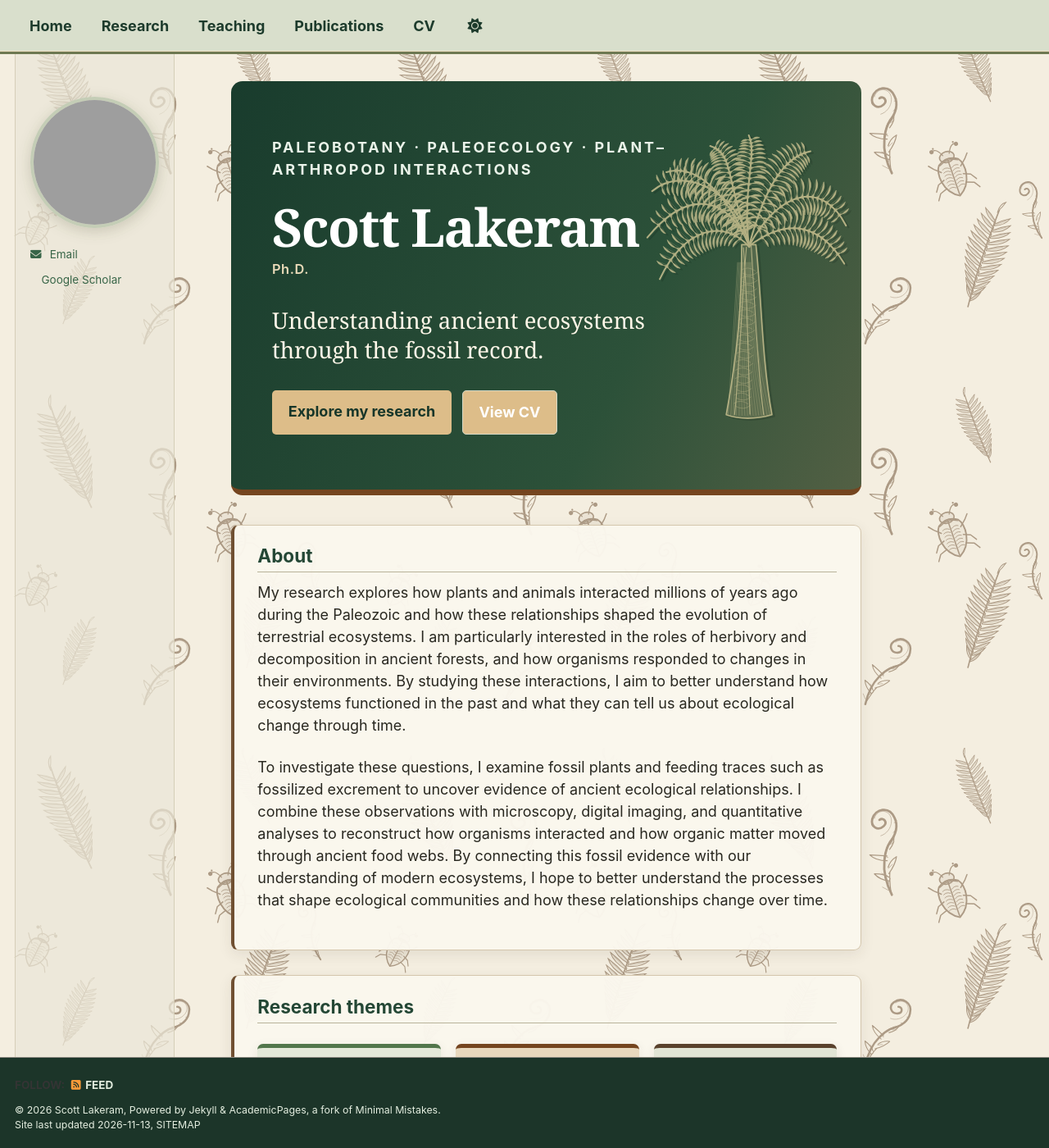
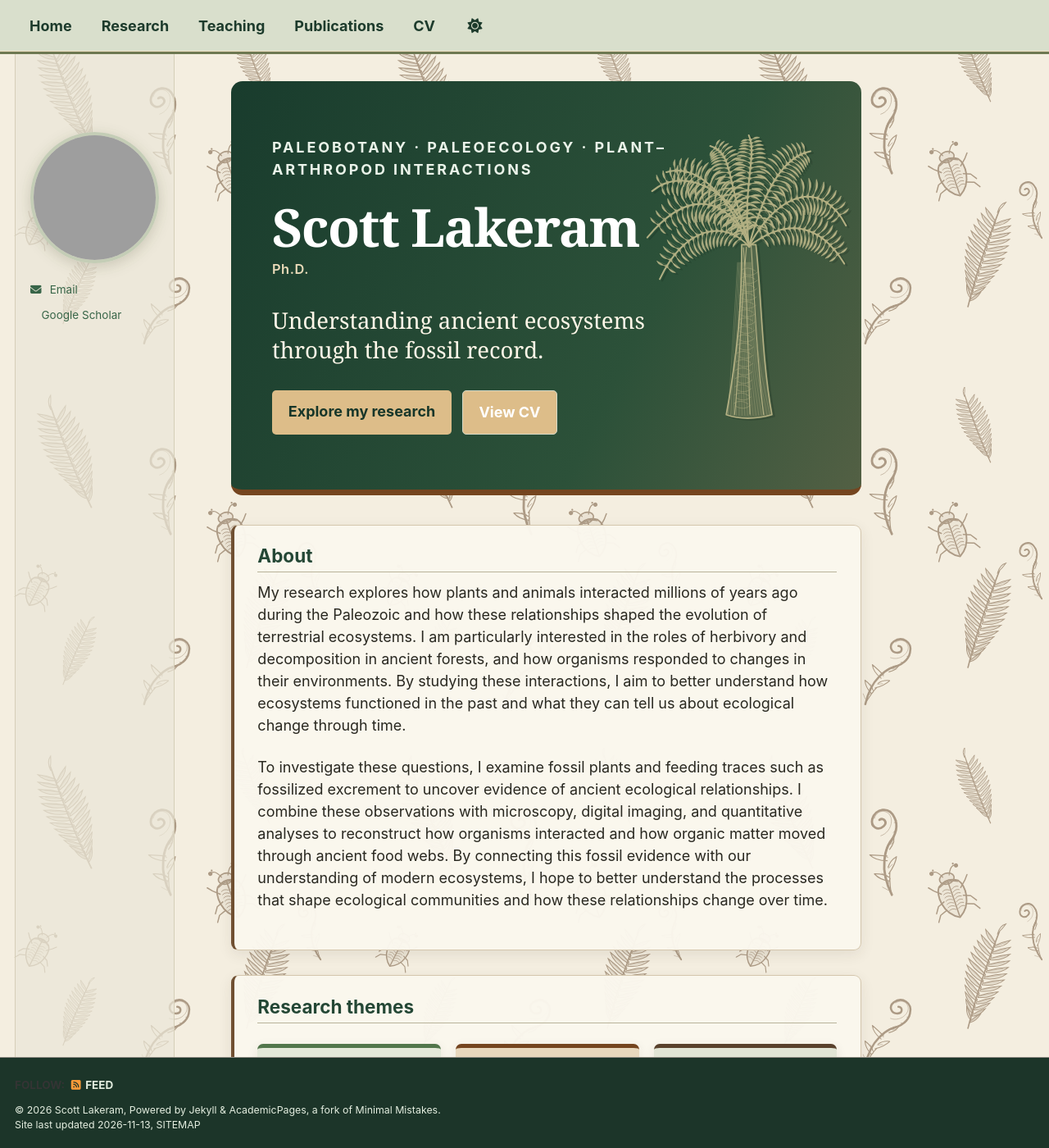
Before and after one commit to slakeram/slakeram.github.io, a Jekyll site: the page built from _pages/about.md, in a window 1280 px wide and 1400 px high. Shown: the whole window at 82% size. Built offline with Jekyll 4.4.1, drawn with Linux system fonts in a browser that asks for light colours; a script bundle is joined from its source files by our own code; a style sheet for code colours, icons or effects is not loaded; grey boxes are pictures that could not be loaded.

Commit message:
Lower homepage portrait and hide redundant desktop hamburger menu

```diff
--- a/assets/css/botanical.css
+++ b/assets/css/botanical.css
@@ -306,3 +306,17 @@ body:has(.botanical-hero) .page__title {display:none;}
 @media(max-width:760px){
   .botanical-hero .botanical-hero-focus {max-width:100%;}
 }
+
+/* Give the homepage portrait breathing room below the masthead. */
+body:has(.botanical-hero) .botanical-contact-sidebar {
+  padding-top: 1.7rem;
+}
+body:has(.botanical-hero) .botanical-profile-photo {
+  margin-top: .7rem;
+}
+
+/* Hide the redundant hamburger when all navigation links fit.
+   Keep it on narrow screens so the menu remains accessible. */
+@media (min-width: 900px) {
+  .greedy-nav > button { display: none !important; }
+}
```
